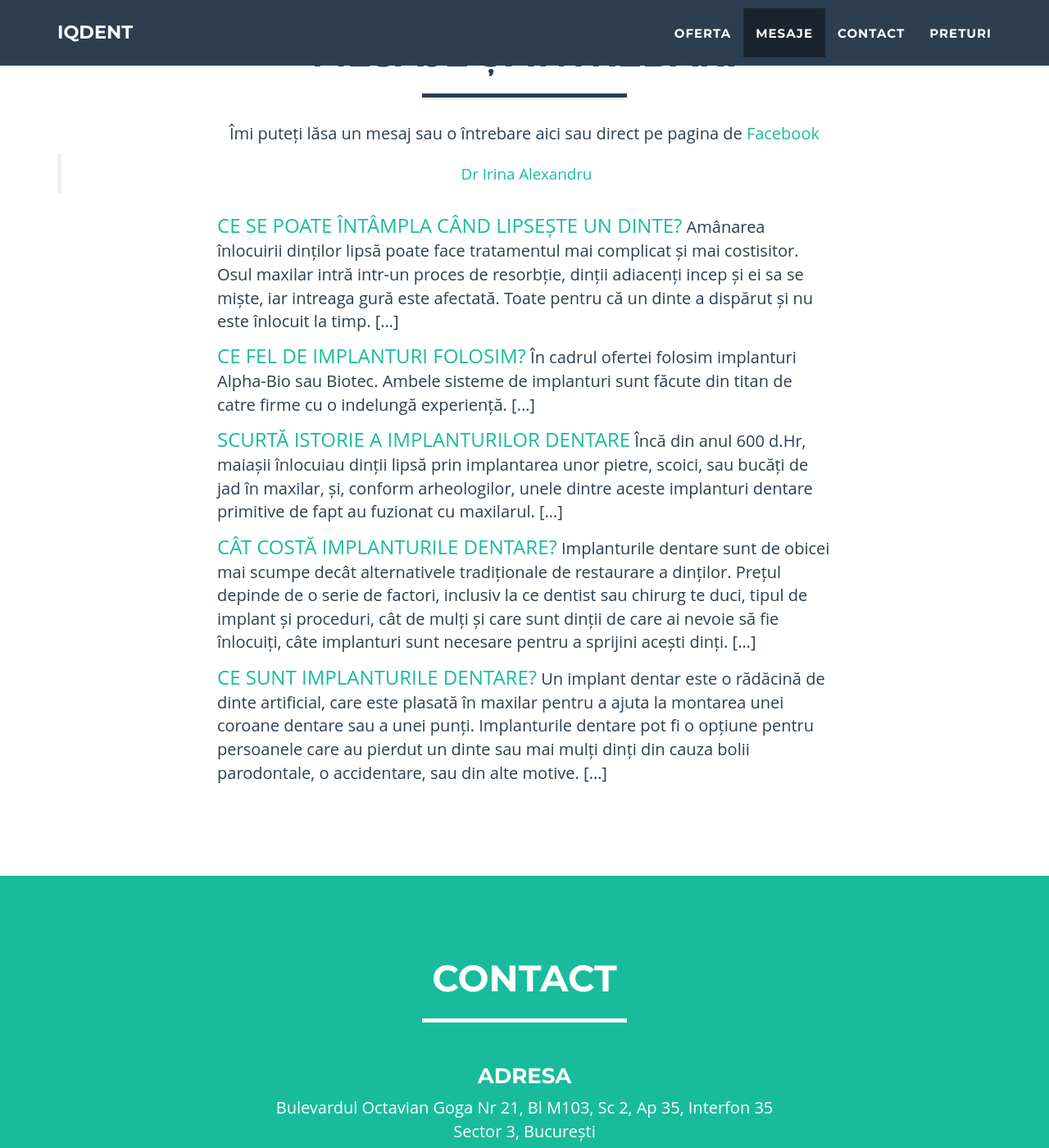
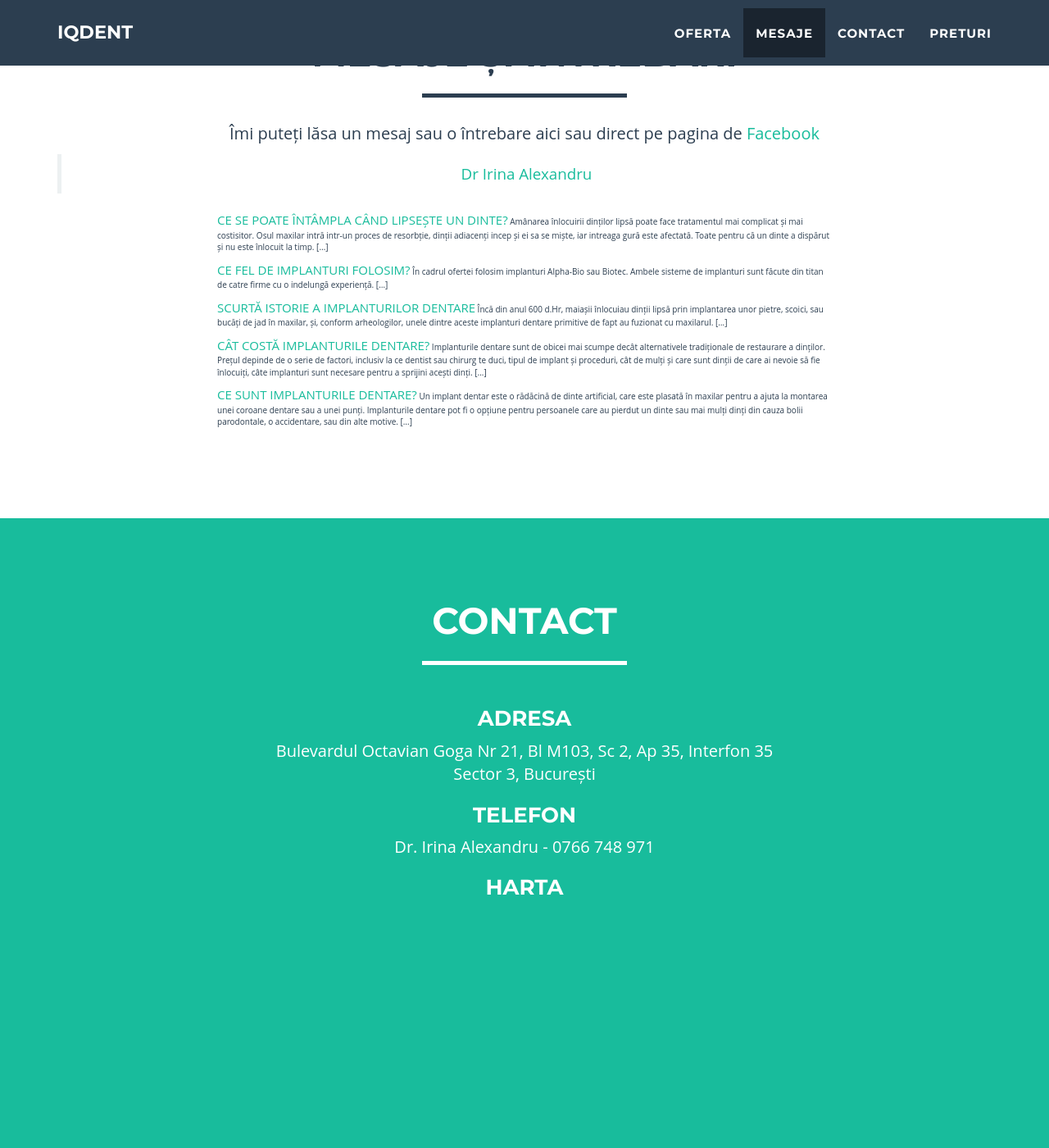
Before and after one commit to littledentgopo/offerdent, a Jekyll site: the page built from index.html, in a window 1280 px wide and 1400 px high, scrolled down 2337 px. Shown: the whole window at 82% size. Built offline with Jekyll 4.4.1, drawn with Linux system fonts in a browser that asks for light colours.

Commit message:
More messages

```diff
--- a/_includes/css/dent.css
+++ b/_includes/css/dent.css
@@ -36,5 +36,9 @@ header a {
 
 .post .posttitle {
     text-transform: uppercase;
-    font-size: 24px;
+    font-size: 15px;
 }
+
+.post p {
+    font-size: 10px;
+}
```
